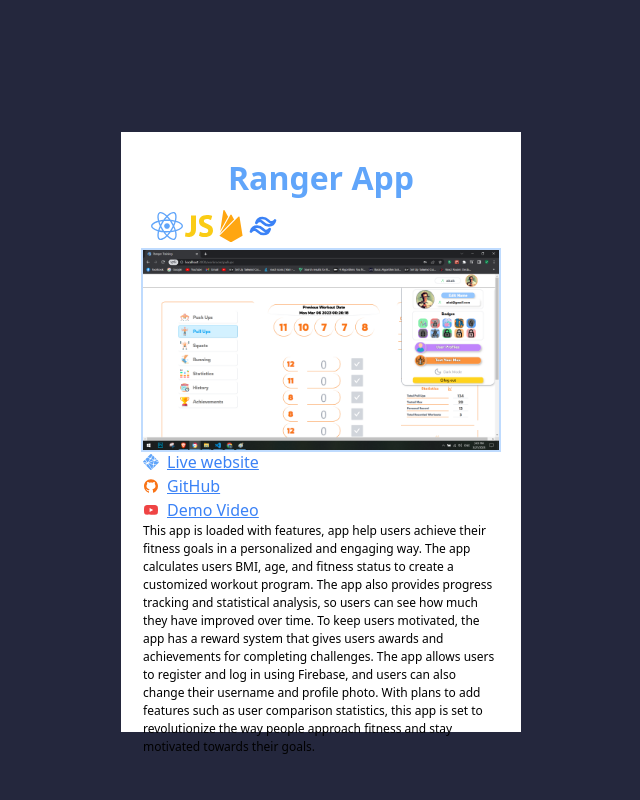
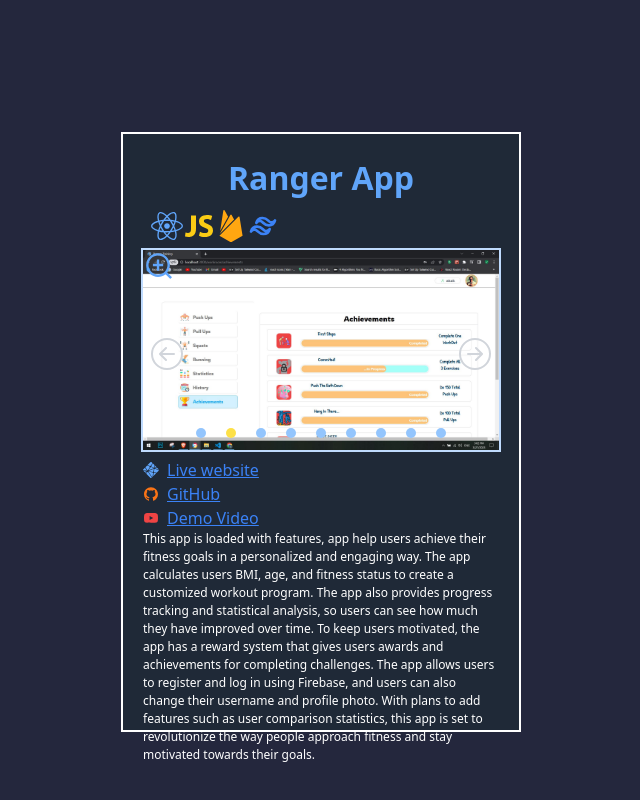
Before and after one commit to vindexTOS/portfiolio, a React (Vite) app: page / in a window 1280 px wide. Shown: the part 918-1718 px from the top of the page, without its empty margins (319-959 px from the left). Built offline with nearby package versions, Linux system fonts and the light colour scheme.

Commit message:
zoom in added

```diff
--- a/src/components/ProjectCard.tsx
+++ b/src/components/ProjectCard.tsx
@@ -1,7 +1,14 @@
 import React, { FC } from 'react'
 import { SiNetlify } from 'react-icons/si'
-import { AiFillYoutube, AiFillGithub } from 'react-icons/ai'
+import {
+  AiFillYoutube,
+  AiFillGithub,
+  AiOutlineZoomIn,
+  AiOutlineZoomOut,
+} from 'react-icons/ai'
 import { IconBaseProps, IconType } from 'react-icons'
+import { BsArrowLeftCircle, BsArrowRightCircle } from 'react-icons/bs'
+
 type ProjectCardProps = {
   title: string
   dec: string
@@ -20,24 +27,99 @@ const ProjectCard: FC<ProjectCardProps> = ({
   imgs,
   icons,
 }) => {
+  // zoom in img
+
+  const [zoom, setZoom] = React.useState<boolean>(false)
+
   const style = {
-    mainDiv: `w-[400px] h-[600px] border-2 border-white  bg-white p-5 flex flex-col items-center `,
-    img: `outline outline-2 outline-blue-200 `,
+    mainDiv: `w-[400px] h-[600px] border-2 border-white  bg-gray-800 p-5 flex flex-col items-center `,
+    img: `z-20 outline outline-2 outline-blue-200  ${
+      zoom ? 'w-[700px] h-[500px]  absolute' : ' '
+    }`,
     linkDiV: `w-[100%] `,
     innerLinks: ` flex items-center justify-starts gap-2`,
     links: ` underline text-blue-500 hover:text-blue-600`,
     iconDiv: `flex p-2 w-[100%] text-[2rem] `,
+    imgDiv: `pb-2  ${zoom ? '' : 'relative '}`,
+    arrowDiv: ` ${
+      zoom
+        ? 'text-[3rem] w-[700px]   flex justify-between items-center'
+        : 'absolute flex w-[100%] justify-between px-2 text-[2rem] items-center h-[100%]'
+    }`,
+    arrowIcon: `text-gray-300 hover:text-gray-400  cursor-pointer`,
   }
+  const [imgIndex, setImgIndex] = React.useState<number>(0)
+  // img scroller
+  const ArrowMovment = (direction: string) => {
+    if (direction === 'right') {
+      if (imgIndex >= imgs.length - 1) {
+        setImgIndex(0)
+      } else {
+        setImgIndex(imgIndex + 1)
+      }
+    } else if (direction === 'left') {
+      if (imgIndex <= 0) {
+        setImgIndex(0)
+      } else {
+        setImgIndex(imgIndex - 1)
+      }
+    }
+  }
+  // img scrolling by itself
+  React.useEffect(() => {
+    const time = setTimeout(() => {
+      if (imgIndex >= imgs.length - 1) {
+        setImgIndex(0)
+      } else {
+        setImgIndex(imgIndex + 1)
+      }
+    }, 3000)
+    return () => clearInterval(time)
+  }, [imgIndex])
+
   return (
     <div className={style.mainDiv}>
       <h1 className="text-blue-400 text-[2rem] font-bold">{title}</h1>
       <div className={style.iconDiv}>
-        {' '}
         {icons?.map((val: any) => (
           <p>{val}</p>
         ))}
       </div>
-      <img className={style.img} src={imgs[0]} />
+      <div className={style.imgDiv}>
+        <div className={style.arrowDiv}>
+          <BsArrowLeftCircle
+            onClick={() => ArrowMovment('left')}
+            className={style.arrowIcon}
+          />
+          <BsArrowRightCircle
+            onClick={() => ArrowMovment('right')}
+            className={style.arrowIcon}
+          />
+        </div>
+        {zoom ? (
+          <AiOutlineZoomOut
+            className="  text-[2rem] text-blue-400"
+            onClick={() => setZoom(!zoom)}
+          />
+        ) : (
+          <AiOutlineZoomIn
+            onClick={() => setZoom(!zoom)}
+            className="absolute text-[2rem] text-blue-400"
+          />
+        )}
+        <img className={style.img} src={imgs[imgIndex]} />
+
+        <div className="flex w-[100%] absolute items-center justify-center gap-5 bottom-5  ">
+          {imgs.map((val: any, index: number) => (
+            <div
+              className={`w-[10px] h-[10px] rounded-[50%]   ${
+                index === imgIndex ? 'bg-yellow-300' : 'bg-blue-300'
+              }`}
+            ></div>
+          ))}
+        </div>
+      </div>
+
       <div className={style.linkDiV}>
         <div className={style.innerLinks}>
           <SiNetlify className="text-blue-400" />
@@ -58,7 +140,7 @@ const ProjectCard: FC<ProjectCardProps> = ({
           </a>
         </div>
       </div>
-      <p className="text-[12px]">{dec}</p>
+      <p className="text-[12px] text-white">{dec}</p>
     </div>
   )
 }
--- a/src/index.css
+++ b/src/index.css
@@ -1,6 +1,10 @@
 @tailwind base;
 @tailwind components;
 @tailwind utilities;
+
+* {
+  user-select: none;
+}
 
 .bg-img {
   background-image: linear-gradient(
```
